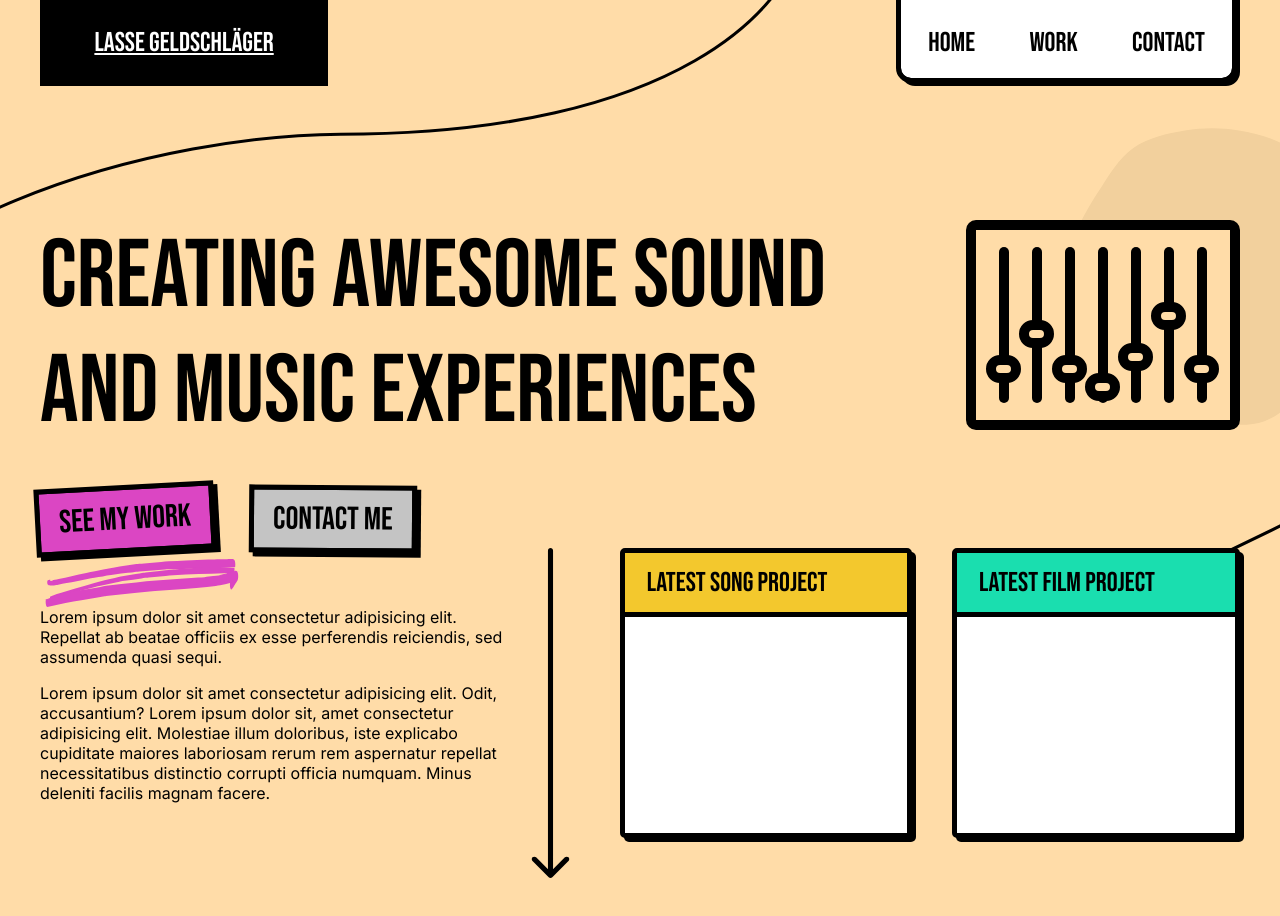
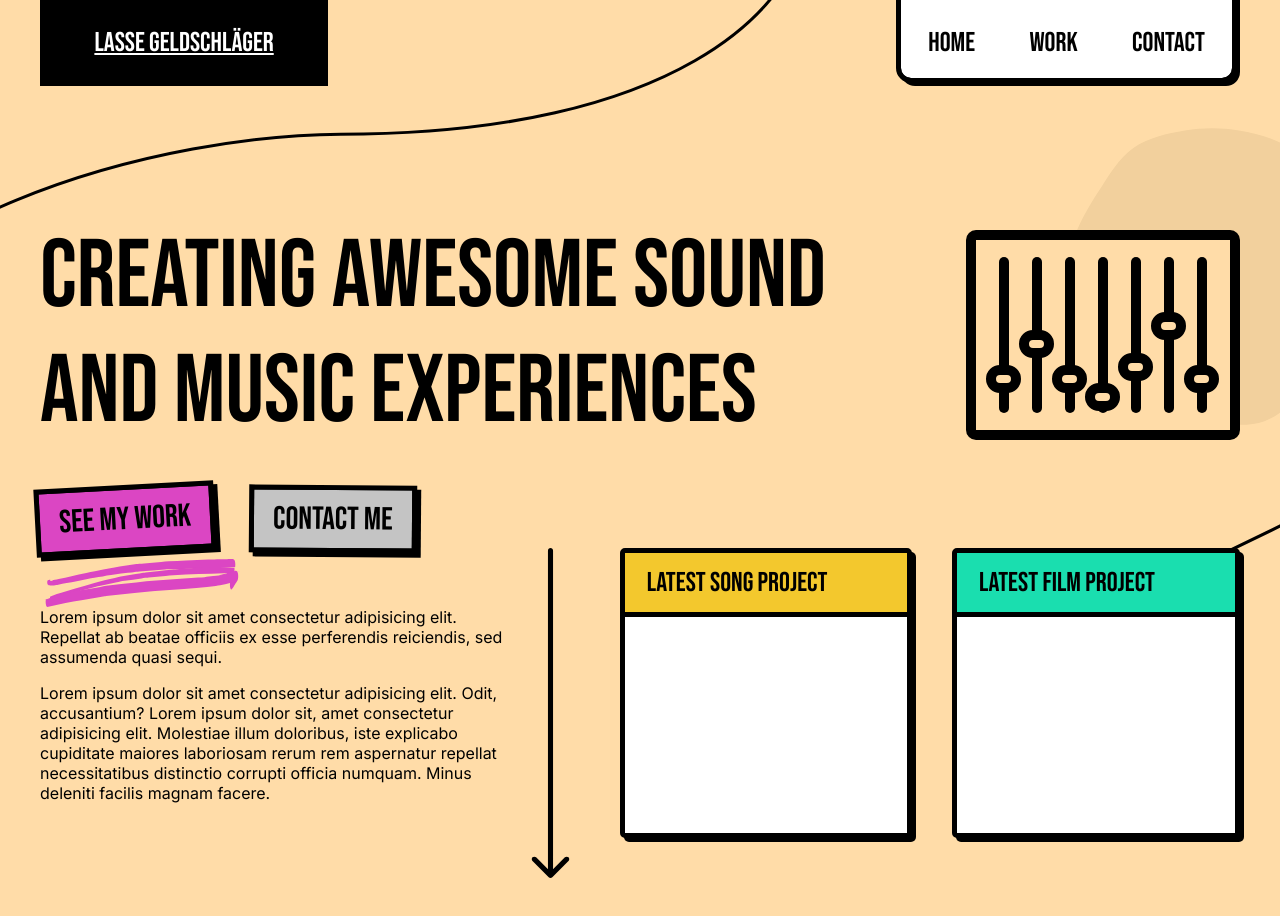
Before and after one commit to LeonGeldsch/lasse-portfolio, a plain HTML site: page index.html in a window 1280 px wide. Shown: the top 916 px of the page. Drawn offline with nearby package versions, Linux system fonts and the light colour scheme.

Commit message:
centered mixer

```diff
--- a/css/style.css
+++ b/css/style.css
@@ -191,6 +191,10 @@ img {
     width: 100%;
     justify-content: space-between;
     margin-bottom: 40px;
+}
+
+.sound-mixer svg {
+    height: 100%;
 }
 
 .lp-info {
```
